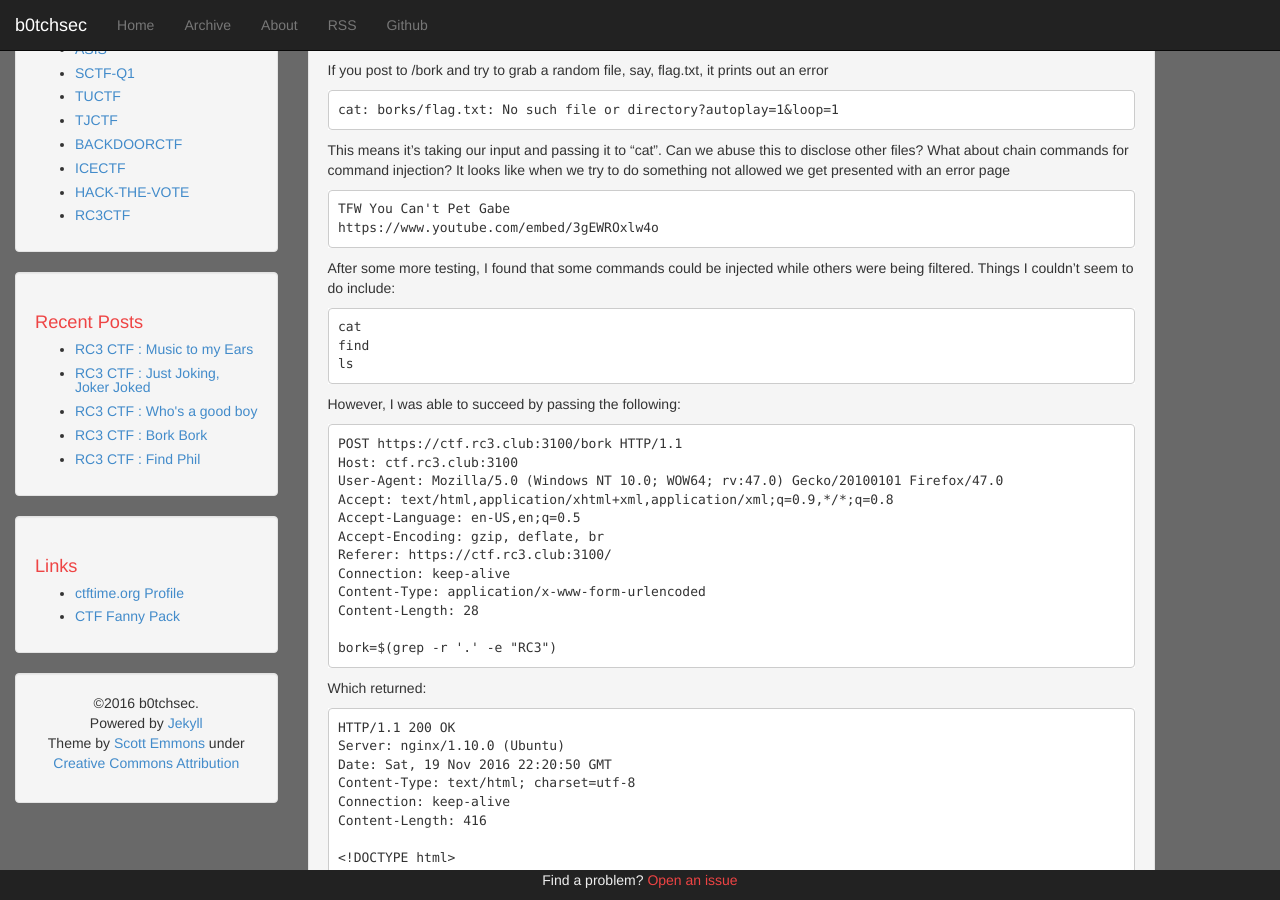
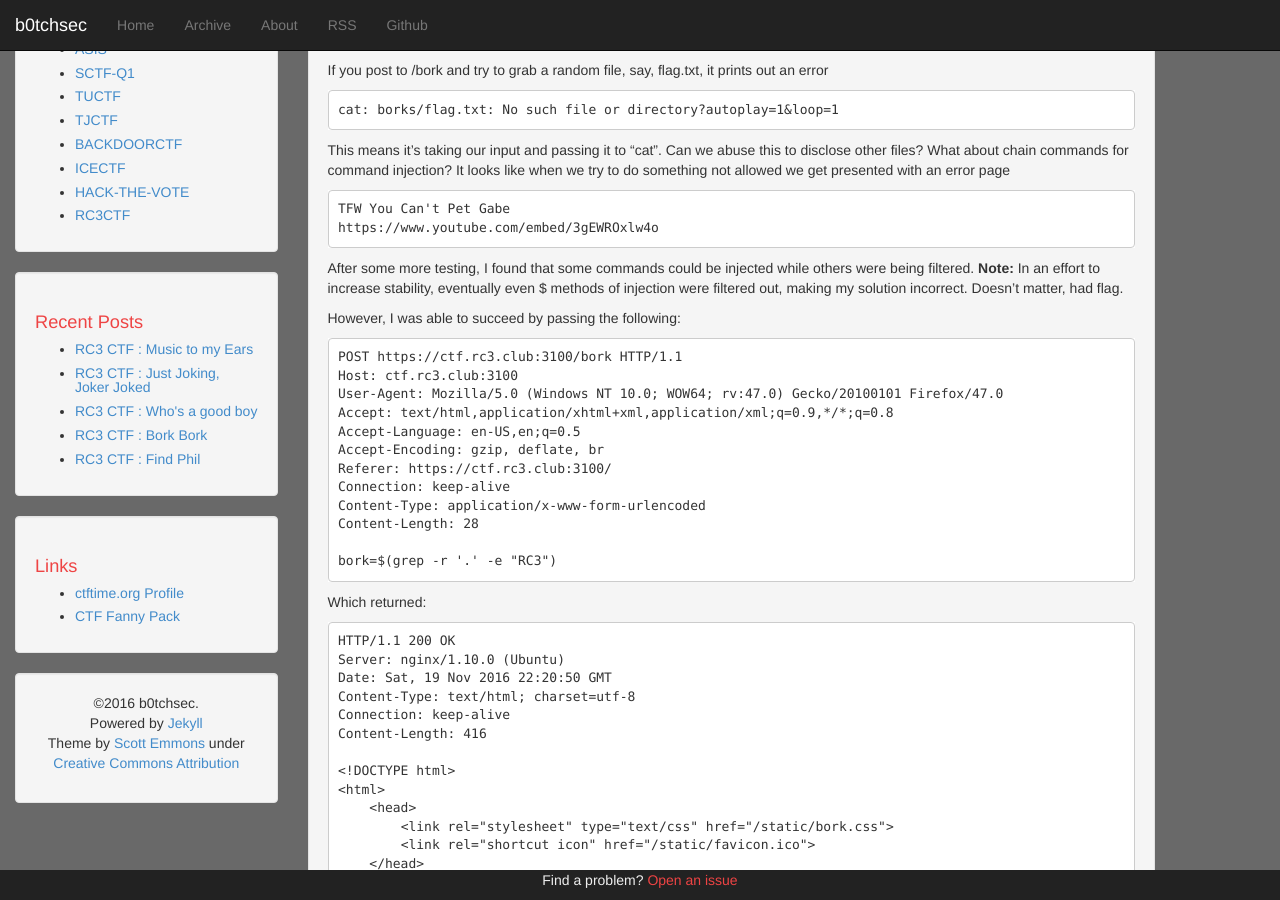
Before and after one commit to b0tchsec/b0tchsec.github.io, a Jekyll site: the page built from 2016/rc3ctf/_posts/2016-11-20-bork-bork.md, in a window 1280 px wide and 900 px high, scrolled down 452 px. Built offline with Jekyll 4.4.1, drawn with Linux system fonts in a browser that asks for light colours.

Commit message:
Updating bork-bork to remove some bad information

````diff
--- a/2016/rc3ctf/_posts/2016-11-20-bork-bork.md
+++ b/2016/rc3ctf/_posts/2016-11-20-bork-bork.md
@@ -39,13 +39,7 @@ TFW You Can't Pet Gabe
 https://www.youtube.com/embed/3gEWROxlw4o
 ```
 
-After some more testing, I found that some commands could be injected while others were being filtered. Things I couldn't seem to do include:
-
-```
-cat
-find
-ls
-```
+After some more testing, I found that some commands could be injected while others were being filtered. **Note:** In an effort to increase stability, eventually even $ methods of injection were filtered out, making my solution incorrect. Doesn't matter, had flag.
 
 However, I was able to succeed by passing the following:
 
````
